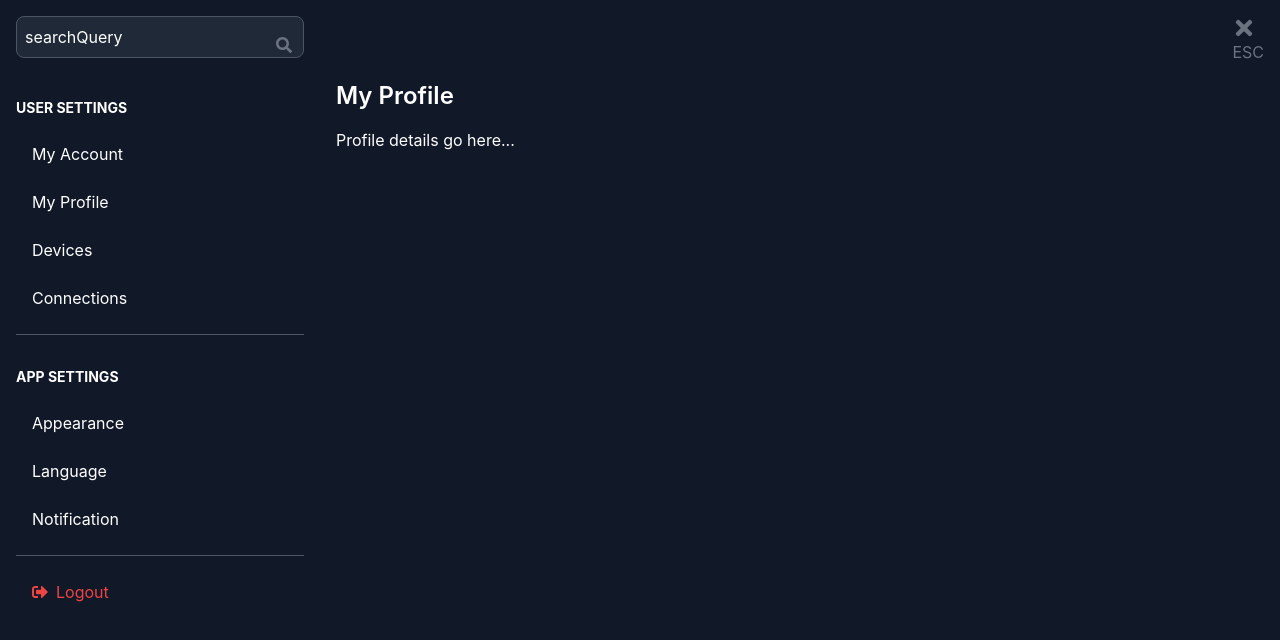
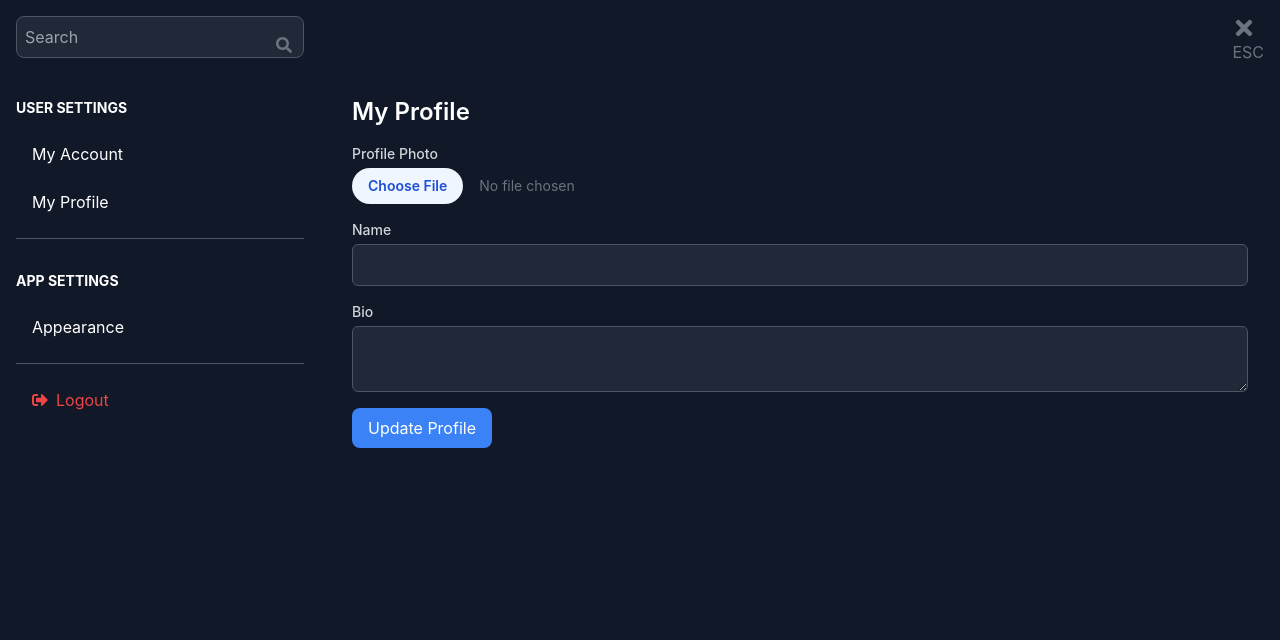
Before and after one commit to UnkownDecoder/Chating-WebApp, a React (Vite) app in the folder frontend/: page /settings in a window 1280 px wide. Both pictures are taken after a click on the button "My Profile". Shown: the top 640 px of the page. Built offline with nearby package versions, Linux system fonts and the light colour scheme; no server answers.

Commit message:
feat: enhance chat UI with message color differentiation and back navigation

```diff
--- a/frontend/src/Components/ChatContainer.jsx
+++ b/frontend/src/Components/ChatContainer.jsx
@@ -29,7 +29,6 @@ const ChatContainer = () => {
   }, [selectedUser]);
 
   useEffect(() => {
-
     if (messageEndRef.current) {
       messageEndRef.current.scrollIntoView({ behavior: "smooth" });
     }
@@ -45,7 +44,7 @@ const ChatContainer = () => {
 
   if (!selectedUser) {
     return (
-      <div className="flex-1 flex flex-col overflow-auto">
+      <div className="hidden md:flex flex-1 flex-col overflow-auto">
         <ChatHeader />
         <div className="flex-1 flex items-center justify-center">
           <p className="text-gray-500">Select a user to start chatting</p>
@@ -57,7 +56,7 @@ const ChatContainer = () => {
 
   if (isMessagesLoading) {
     return (
-      <div className="flex-1 flex flex-col overflow-auto">
+      <div className="hidden md:flex flex-1 flex-col overflow-auto">
         <ChatHeader />
         <div className="flex-1 flex flex-col items-center justify-center gap-2">
           <div className="loading loading-spinner text-primary"></div>
@@ -69,15 +68,13 @@ const ChatContainer = () => {
   }
 
   return (
-    <div className="flex-1 flex flex-col overflow-auto">
+    <div className={`flex-1 flex flex-col overflow-auto ${selectedUser ? 'block' : 'hidden md:block'}`}>
       <ChatHeader />
       <div className="flex-1 flex flex-col overflow-auto p-4 space-y-2">
         {messages.map((message, index) => (
-
           <div
-
             key={message._id}
-            className={`chat ${message.senderId === authUser?._id ? "chat-end" : "chat-start"} animate-fade-in`}
+            className={`chat ${message.senderId === authUser?._id ? "chat-end my-message" : "chat-start their-message"} animate-fade-in`}
             ref={index === messages.length - 1 ? messageEndRef : null}
           >
             <div className="chat-image avatar">
--- a/frontend/src/Components/ChatHeader.jsx
+++ b/frontend/src/Components/ChatHeader.jsx
@@ -1,13 +1,19 @@
 import React from "react";
-import { X } from "lucide-react";
+import { X, ArrowLeft } from "lucide-react";
 import { useChatStore } from "../store/useChatStore";
 import { useAuthStore } from "../store/useAuthStore";
 
 const ChatHeader = () => {
   const { selectedUser, setSelectedUser, isMessagesLoading } = useChatStore();
-  const { onlineUsers, user: loggedInUser } = useAuthStore();
+  const { onlineUsers } = useAuthStore();
 
   if (!selectedUser) return null;
+
+  const handleBackClick = () => {
+    setSelectedUser(null);
+    // Add logic to show the sidebar again
+    document.getElementById('sidebar').classList.remove('hidden');
+  };
 
   return (
     <div className="p-2.5 border-b border-base-300">
@@ -39,20 +45,18 @@ const ChatHeader = () => {
           </div>
         </div>
 
-        {/* close button */}
-        <button onClick={() => setSelectedUser(null)} className="btn btn-circle">
-          <svg
-            xmlns="http://www.w3.org/2000/svg"
-            className="h-6 w-6"
-            fill="none"
-            viewBox="0 0 24 24"
-            stroke="currentColor">
-            <path
-              strokeLinecap="round"
-              strokeLinejoin="round"
-              strokeWidth="2"
-              d="M6 18L18 6M6 6l12 12" />
-          </svg>
+        {/* close/back button */}
+        <button
+          onClick={handleBackClick}
+          className="btn btn-circle md:hidden"
+        >
+          <ArrowLeft className="h-6 w-6" />
+        </button>
+        <button
+          onClick={() => setSelectedUser(null)}
+          className="btn btn-circle hidden md:block"
+        >
+          <X className="h-6 w-6" />
         </button>
       </div>
     </div>
--- a/frontend/src/Components/Settings.jsx
+++ b/frontend/src/Components/Settings.jsx
@@ -1,16 +1,46 @@
-import React, { useState } from 'react';
+import React, { useState, useEffect } from 'react';
 import { FaSearch, FaSignOutAlt, FaTimes, FaCheck } from 'react-icons/fa';
 import { useNavigate } from 'react-router-dom';
-import Flag from 'react-world-flags';
 import { useAuthStore } from '../store/useAuthStore';
+import axios from 'axios';
 
 const Settings = () => {
   const navigate = useNavigate();
-  const { logout } = useAuthStore();
+  const { logout, authUser, updateProfile, setAuthUser } = useAuthStore();
   const [activeSection, setActiveSection] = useState('My Account');
   const [searchQuery, setSearchQuery] = useState('');
-  const [selectedLanguage, setSelectedLanguage] = useState('English');
   const [selectedTheme, setSelectedTheme] = useState('Default Theme');
+  const [profilePhoto, setProfilePhoto] = useState(authUser?.profileImage || '');
+  const [name, setName] = useState(authUser?.name || '');
+  const [bio, setBio] = useState(authUser?.bio || '');
+  const [email, setEmail] = useState(authUser?.email || '');
+  const [phoneNumber, setPhoneNumber] = useState(authUser?.phoneNumber || '');
+  const [theme, setTheme] = useState('dark'); // State to manage the current theme
+
+  useEffect(() => {
+    fetchUserDetails();
+  }, []);
+
+  useEffect(() => {
+    // Apply the theme to the application
+    document.documentElement.setAttribute('data-theme', theme);
+  }, [theme]);
+
+  const fetchUserDetails = async () => {
+    try {
+      const userId = localStorage.getItem('userId');
+      const response = await axios.get(`http://localhost:5172/api/user/${userId}`);
+      const userData = response.data;
+
+      setName(userData.name);
+      setEmail(userData.email);
+      setPhoneNumber(userData.phoneNumber);
+      setProfilePhoto(userData.profileImage);
+      setAuthUser(userData);
+    } catch (error) {
+      console.error('Error fetching user details:', error);
+    }
+  };
 
   const handleBackClick = () => {
     window.history.back();
@@ -25,40 +55,37 @@ const Settings = () => {
     }
   };
 
-  const languages = [
-    { name: 'English', code: 'US', country: 'United States' },
-    { name: 'Spanish', code: 'ES', country: 'Spain' },
-    { name: 'French', code: 'FR', country: 'France' },
-    { name: 'German', code: 'DE', country: 'Germany' },
-    { name: 'Chinese', code: 'CN', country: 'China' },
-    { name: 'Japanese', code: 'JP', country: 'Japan' },
-    { name: 'Korean', code: 'KR', country: 'South Korea' },
-    { name: 'Italian', code: 'IT', country: 'Italy' },
-    { name: 'Portuguese', code: 'PT', country: 'Portugal' },
-    { name: 'Russian', code: 'RU', country: 'Russia' },
-    { name: 'Arabic', code: 'SA', country: 'Saudi Arabia' },
-    { name: 'Hindi', code: 'IN', country: 'India' },
-    { name: 'Bengali', code: 'BD', country: 'Bangladesh' },
-    { name: 'Urdu', code: 'PK', country: 'Pakistan' },
-    { name: 'Turkish', code: 'TR', country: 'Turkey' },
-    { name: 'Vietnamese', code: 'VN', country: 'Vietnam' },
-    { name: 'Thai', code: 'TH', country: 'Thailand' },
-    { name: 'Dutch', code: 'NL', country: 'Netherlands' },
-    { name: 'Greek', code: 'GR', country: 'Greece' },
-    { name: 'Swedish', code: 'SE', country: 'Sweden' },
-    { name: 'Norwegian', code: 'NO', country: 'Norway' },
-    { name: 'Danish', code: 'DK', country: 'Denmark' },
-    { name: 'Finnish', code: 'FI', country: 'Finland' },
-    { name: 'Polish', code: 'PL', country: 'Polland' },
-    { name: 'Czech', code: 'CZ', country: 'Czech Republic' },
-    { name: 'Hungarian', code: 'HU', country: 'Hungary' },
-    { name: 'Romanian', code: 'RO', country: 'Romania' },
-    { name: 'Hebrew', code: 'IL', country: 'Israel' },
-    { name: 'Indonesian', code: 'ID', country: 'Indonesia' },
-    { name: 'Malay', code: 'MY', country: 'Malaysia' },
-    { name: 'Filipino', code: 'PH', country: 'Philippines' },
-    { name: 'Swahili', code: 'KE', country: 'Kenya' },
-  ];
+  const handleProfileUpdate = async (e) => {
+    e.preventDefault();
+    try {
+      await updateProfile({ profileImage: profilePhoto, name, bio });
+      alert('Profile updated successfully');
+    } catch (error) {
+      console.error('Profile update failed:', error);
+      alert('Profile update failed');
+    }
+  };
+
+  const handleProfilePhotoChange = (e) => {
+    const file = e.target.files[0];
+    if (file) {
+      const reader = new FileReader();
+      reader.onloadend = () => {
+        setProfilePhoto(reader.result);
+      };
+      reader.readAsDataURL(file);
+    }
+  };
+
+  const maskEmail = (email) => {
+    const [user, domain] = email.split('@');
+    const maskedUser = user.slice(0, Math.ceil(user.length / 2)) + '*'.repeat(Math.floor(user.length / 2));
+    return `${maskedUser}@${domain}`;
+  };
+
+  const maskPhoneNumber = (phoneNumber) => {
+    return phoneNumber.slice(0, Math.ceil(phoneNumber.length / 2)) + '*'.repeat(Math.floor(phoneNumber.length / 2));
+  };
 
   const renderContent = () => {
     switch (activeSection) {
@@ -71,35 +98,57 @@ const Settings = () => {
               <div className="bg-gray-800 text-white p-4 rounded-t-lg mb-0" style={{ width: '660px', height: '100px' }}>
                 <h3 className="text-xl font-semibold mb-2">Banner</h3>
               </div>
-              <div className="bg-gray-8 00 text-white " style={{ width: '660px', height: '70px', padding: '16px 16px 0px 120px' }}>
+              <div className="bg-gray-800 text-white " style={{ width: '660px', height: '70px', padding: '16px 16px 0px 120px' }}>
                 <h3 className="text-xl font-semibold mb-2">Additional Section</h3>
               </div>
               <div className="bg-gray-800 text-white" style={{ width: '628px', height: '263.95px', margin: '8px 16px 16px', padding: '16px' }}>
                 <h3 className="text-xl font-semibold mb-2">Info</h3>
-                <p>Display some information here.</p>
+                <p>{name || 'No name available'}</p>
+                <p>{email ? maskEmail(email) : 'No email available'}</p>
+                <p>{phoneNumber ? maskPhoneNumber(phoneNumber) : 'No phone number available'}</p>
               </div>
             </div>
           </div>
         );
       case 'My Profile':
         return (
-          <div>
+          <div className="p-4">
             <h2 className="text-2xl font-semibold mb-4">My Profile</h2>
-            <p>Profile details go here...</p>
-          </div>
-        );
-      case 'Devices':
-        return (
-          <div>
-            <h2 className="text-2xl font-semibold mb-4">Devices</h2>
-            <p>Devices details go here...</p>
-          </div>
-        );
-      case 'Connections':
-        return (
-          <div>
-            <h2 className="text-2xl font-semibold mb-4">Connections</h2>
-            <p>Connections details go here...</p>
+            <form onSubmit={handleProfileUpdate}>
+              <div className="mb-4">
+                <label className="block text-sm font-medium text-gray-300">Profile Photo</label>
+                <input
+                  type="file"
+                  accept="image/*"
+                  onChange={handleProfilePhotoChange}
+                  className="mt-1 block w-full text-sm text-gray-500 file:mr-4 file:py-2 file:px-4 file:rounded-full file:border-0 file:text-sm file:font-semibold file:bg-blue-50 file:text-blue-700 hover:file:bg-blue-100"
+                />
+                {profilePhoto && <img src={profilePhoto} alt="Profile" className="mt-2 w-32 h-32 rounded-full" />}
+              </div>
+              <div className="mb-4">
+                <label className="block text-sm font-medium text-gray-300">Name</label>
+                <input
+                  type="text"
+                  value={name}
+                  onChange={(e) => setName(e.target.value)}
+                  className="mt-1 block w-full px-3 py-2 bg-gray-800 text-gray-300 border border-gray-600 rounded-md focus:outline-none focus:ring-2 focus:ring-blue-500"
+                />
+              </div>
+              <div className="mb-4">
+                <label className="block text-sm font-medium text-gray-300">Bio</label>
+                <textarea
+                  value={bio}
+                  onChange={(e) => setBio(e.target.value)}
+                  className="mt-1 block w-full px-3 py-2 bg-gray-800 text-gray-300 border border-gray-600 rounded-md focus:outline-none focus:ring-2 focus:ring-blue-500"
+                />
+              </div>
+              <button
+                type="submit"
+                className="bg-blue-500 text-white py-2 px-4 rounded-lg hover:bg-blue-600"
+              >
+                Update Profile
+              </button>
+            </form>
           </div>
         );
       case 'Appearance':
@@ -117,14 +166,20 @@ const Settings = () => {
             <div className="flex space-x-4 mb-4">
               <div
                 className={`relative w-16 h-16 rounded-full flex items-center justify-center cursor-pointer ${selectedTheme === 'White Theme' ? 'border-2 border-green-500' : 'border-2 border-gray-300'}`}
-                onClick={() => setSelectedTheme('White Theme')}
+                onClick={() => {
+                  setSelectedTheme('White Theme');
+                  setTheme('light');
+                }}
               >
                 <div className="w-12 h-12 bg-white rounded-full"></div>
                 {selectedTheme === 'White Theme' && <FaCheck className="absolute text-green-500" />}
               </div>
               <div
                 className={`relative w-16 h-16 rounded-full flex items-center justify-center cursor-pointer ${selectedTheme === 'Dark Theme' ? 'border-2 border-green-500' : 'border-2 border-gray-300'}`}
-                onClick={() => setSelectedTheme('Dark Theme')}
+                onClick={() => {
+                  setSelectedTheme('Dark Theme');
+                  setTheme('dark');
+                }}
               >
                 <div className="w-12 h-12 bg-gray-800 rounded-full"></div>
                 {selectedTheme === 'Dark Theme' && <FaCheck className="absolute text-green-500" />}
@@ -144,34 +199,6 @@ const Settings = () => {
             </div>
           </div>
         );
-      case 'Language':
-        return (
-          <div>
-            <h5 className="text-xl font-semibold mb-2">Language</h5>
-            <h1 className="text-2xl font-semibold mb-4">Select Your Language</h1>
-            <div className="h-full overflow-y-scroll">
-              {languages.map(language => (
-                <div
-                  key={language.name}
-                  className={`flex items-center space-x-2 cursor-pointer p-2 ${selectedLanguage === language.name ? 'bg-gray-200' : ''}`}
-                  onClick={() => setSelectedLanguage(language.name)}
-                >
-                  <Flag code={language.code} className="w-6 h-4" />
-                  <span>{language.name}</span>
-                  <span className="text-gray-500">({language.country})</span>
-                  {selectedLanguage === language.name && <FaCheck className="text-green-500" />}
-                </div>
-              ))}
-            </div>
-          </div>
-        );
-      case 'Notification':
-        return (
-          <div>
-            <h2 className="text-2xl font-semibold mb-4">Notification</h2>
-            <p>Notification settings go here...</p>
-          </div>
-        );
       default:
         return <div>Select a section from the left menu.</div>;
     }
@@ -186,7 +213,7 @@ const Settings = () => {
             <input
               type="text"
               placeholder="Search"
-              value="searchQuery"
+              value={searchQuery}
               onChange={(e) => setSearchQuery(e.target.value)}
               className="w-full p-2 pr-10 mb-4 border border-gray-600 bg-gray-800 rounded-lg focus:outline-none focus:ring-2 focus:ring-blue-500"
             />
@@ -200,8 +227,6 @@ const Settings = () => {
           <div className="flex flex-col space-y-2 mt-4">
             <button onClick={() => setActiveSection('My Account')} className={`bg-transparent text-left text-white py-2 px-4 rounded-lg hover:bg-gray-600 ${activeSection === 'My Account' ? 'bg-gray-600' : ''}`}>My Account</button>
             <button onClick={() => setActiveSection('My Profile')} className={`bg-transparent text-left text-white py-2 px-4 rounded-lg hover:bg-gray-600 ${activeSection === 'My Profile' ? 'bg-gray-600' : ''}`}>My Profile</button>
-            <button onClick={() => setActiveSection('Devices')} className={`bg-transparent text-left text-white py-2 px-4 rounded-lg hover:bg-gray-600 ${activeSection === 'Devices' ? 'bg-gray-600' : ''}`}>Devices</button>
-            <button onClick={() => setActiveSection('Connections')} className={`bg-transparent text-left text-white py-2 px-4 rounded-lg hover:bg-gray-600 ${activeSection === 'Connections' ? 'bg-gray-600' : ''}`}>Connections</button>
           </div>
           <hr className="my-4 border-gray-600" />
           <div className="flex items-center mt-4">
@@ -209,8 +234,6 @@ const Settings = () => {
           </div>
           <div className="flex flex-col space-y-2 mt-4">
             <button onClick={() => setActiveSection('Appearance')} className={`bg-transparent text-left text-white py-2 px-4 rounded-lg hover:bg-gray-600 ${activeSection === 'Appearance' ? 'bg-gray-600' : ''}`}>Appearance</button>
-            <button onClick={() => setActiveSection('Language')} className={`bg-transparent text-left text-white py-2 px-4 rounded-lg hover:bg-gray-600 ${activeSection === 'Language' ? 'bg-gray-600' : ''}`}>Language</button>
-            <button onClick={() => setActiveSection('Notification')} className={`bg-transparent text-left text-white py-2 px-4 rounded-lg hover:bg-gray-600 ${activeSection === 'Notification' ? 'bg-gray-600' : ''}`}>Notification</button>
           </div>
           <hr className="my-4 border-gray-600" />
           <button
--- a/frontend/src/index.css
+++ b/frontend/src/index.css
@@ -136,3 +136,15 @@ body {
 .hover-gradient:hover {
   background: linear-gradient(to right, #60a5fa, #a855f7);
 }
+
+
+/*message colour*/
+.my-message .chat-bubble {
+  background-color: #3b82f6; /* Blue color for your messages */
+  color: white;
+}
+
+.their-message .chat-bubble {
+  background-color: #2A323C; /* Default color for their messages */
+  color: white;
+}
```
Also changed, not shown: frontend/src/Components/Sidebar.jsx (+42 -57 lines), 14 other files (tests, documents, lock files or other folders).
